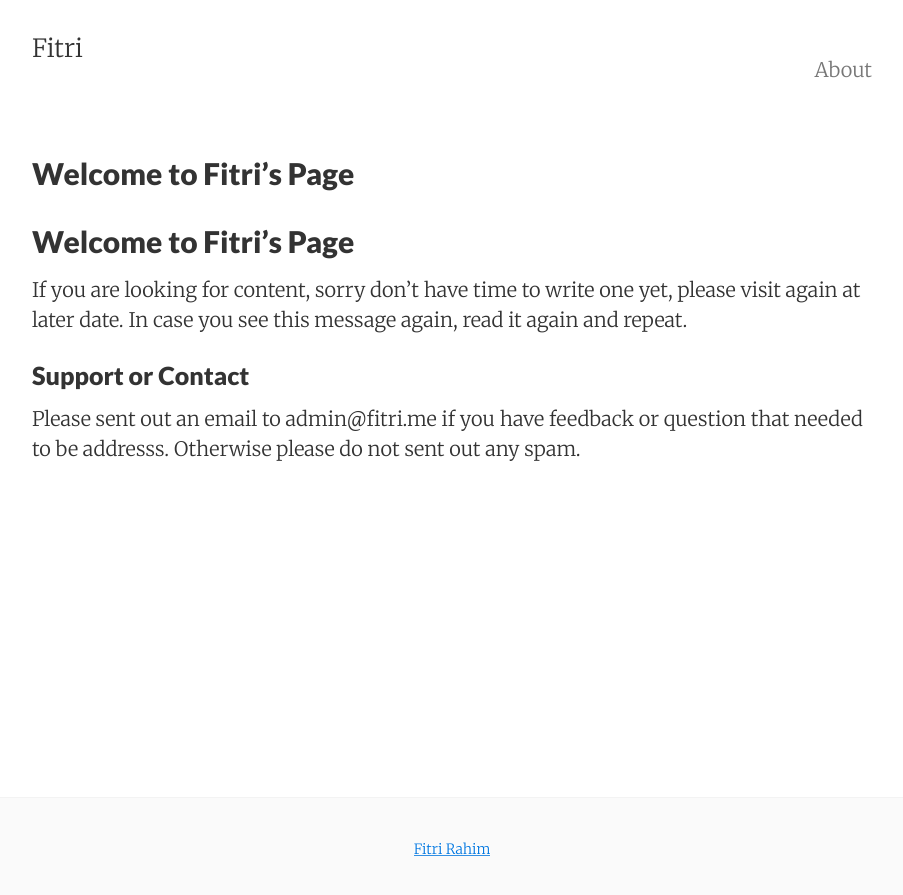
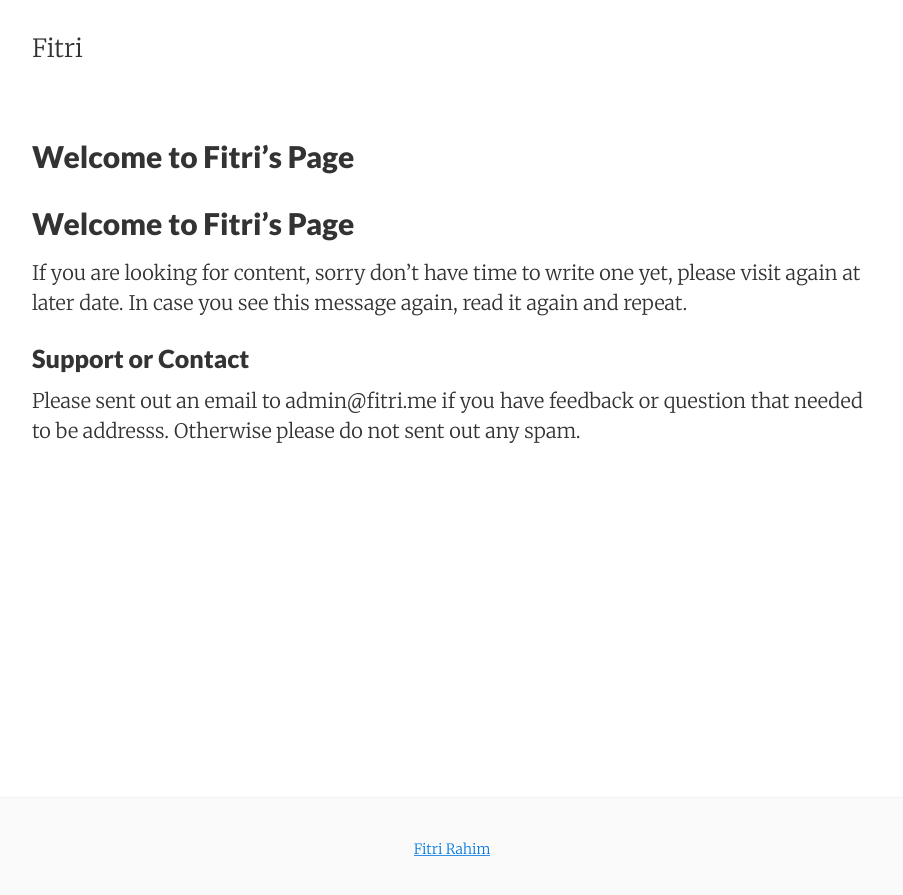
Before and after one commit to fitri/fitri.github.io, a Jekyll site: the page built from index.md, in a window 1280 px wide. Shown: the top 895 px of the page, without its empty margins (188-1091 px from the left). Built offline with Jekyll 4.4.1, drawn with Linux system fonts in a browser that asks for light colours; our own code applies the rules of GitHub Pages for plain Markdown files; the list of posts is cut into pages by our own code.

Commit message:
add home page instead of about page into header links

```diff
--- a/_config.yml
+++ b/_config.yml
@@ -7,7 +7,7 @@ baseurl: ""
 url: "http://fitri.me"
 date_format: "%b %-d, %Y"
 header_pages:
-        - about.md
+        - index.html
 # Google services
 google_verification:
 # Use either direct GA implementation or set up GTM account
```
